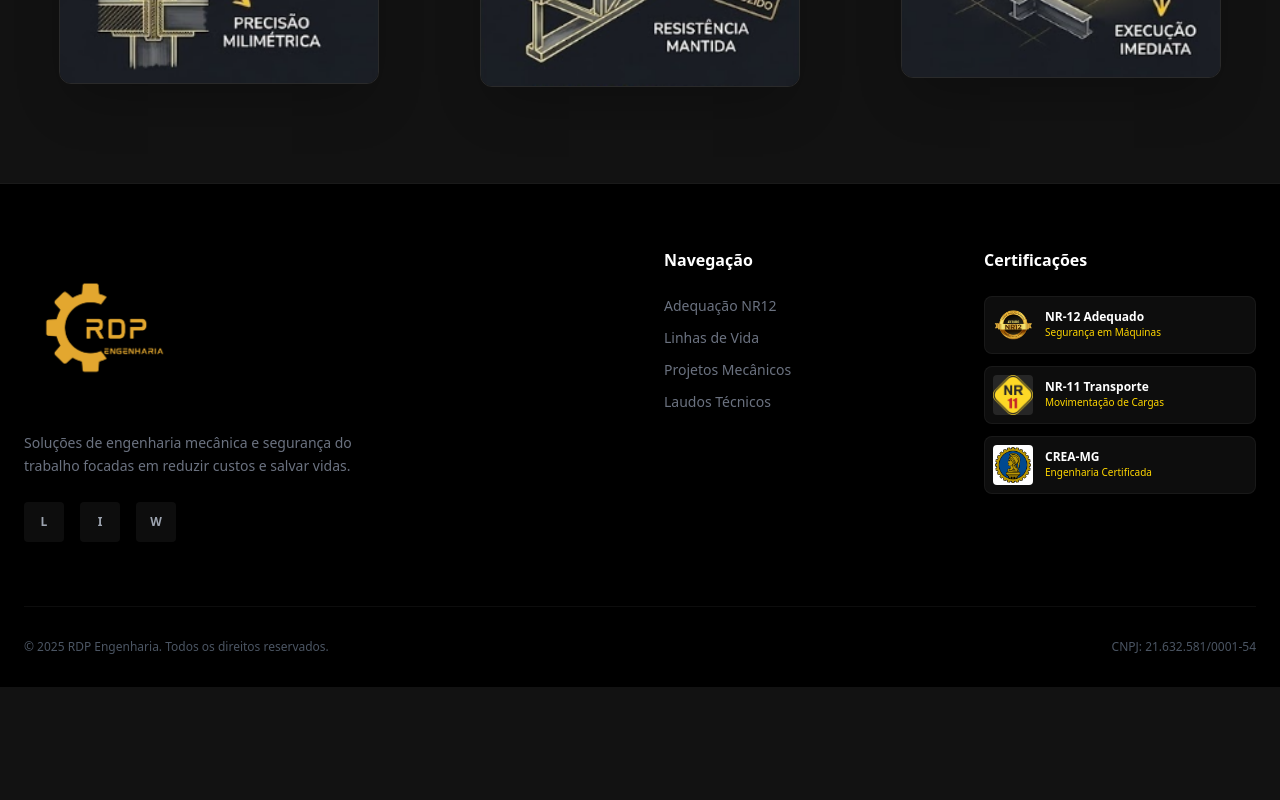
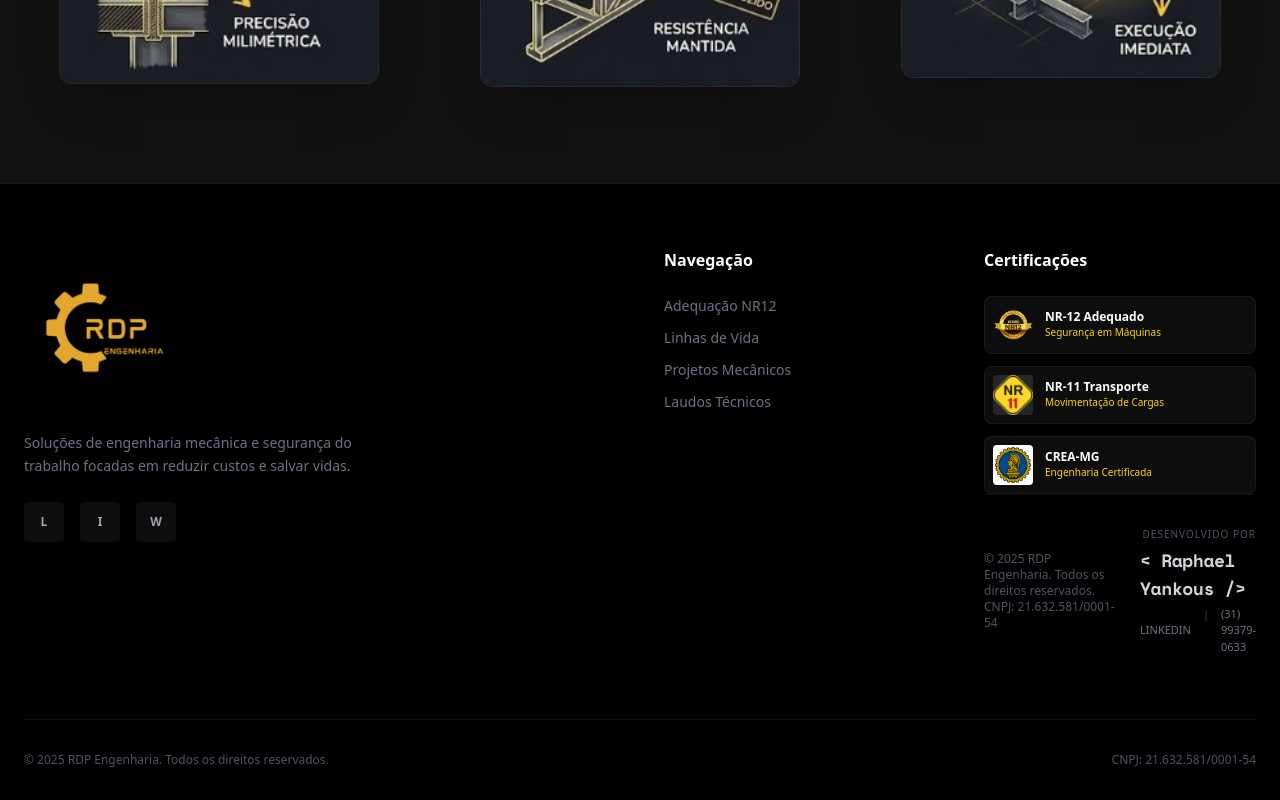
Before and after one commit to RaphaelYankous/site-rdp-engenharia, a React (Vite) app: page / in a window 1280 px wide. Shown: the part 4400-5200 px from the top of the page. Before the commit the page ends 5087 px from the top, so only its background shows below. Built offline with nearby package versions, Linux system fonts and the light colour scheme.

Commit message:
assinarura

```diff
--- a/index.html
+++ b/index.html
@@ -5,7 +5,9 @@
     <link rel="icon" href="/image_a07a1a.png" />
     <meta name="description" content="Especialistas em adequação NR12, Linhas de Vida e Projetos Mecânicos. Soluções de engenharia focadas em segurança e redução de custos. Atendemos todo o Brasil." />
     <title>RDP Engenharia</title>
-  </head>
+<link rel="preconnect" href="https://fonts.googleapis.com">
+<link rel="preconnect" href="https://fonts.gstatic.com" crossorigin>
+<link href="https://fonts.googleapis.com/css2?family=Space+Mono:ital,wght@0,400;0,700;1,400&family=Montserrat:wght@400;700&display=swap" rel="stylesheet">  </head>
   <body>
     <div id="root"></div>
     <script type="module" src="/src/main.jsx"></script>
--- a/src/App.jsx
+++ b/src/App.jsx
@@ -540,10 +540,56 @@ function App() {
                         <p className="text-[10px] text-engine-primary">Engenharia Certificada</p>
                     </div>
                 </div>
+              </div>
+              {/* --- BARRA INFERIOR DO RODAPÉ (ATUALIZADA) --- */}
+          <div className="border-t border-white/5 pt-8 flex flex-col md:flex-row justify-between items-end md:items-center gap-6">
 
+            {/* Copyright da Empresa (Esquerda) */}
+            <div className="text-xs text-gray-600 w-full md:w-auto text-center md:text-left">
+              <p>© 2025 RDP Engenharia. Todos os direitos reservados.</p>
+              <p>CNPJ: 21.632.581/0001-54</p>
+            </div>
+
+            {/* SUA ASSINATURA TECH (Direita) */}
+            <div className="flex flex-col items-center md:items-end">
+              <span className="text-[10px] uppercase tracking-widest text-gray-600 mb-1">
+                Desenvolvido por
+              </span>
+
+              {/* Nome com Fonte Tech */}
+              <a
+                href="https://www.linkedin.com/in/raphael-yankous-machado-clemente-7bb750191/"
+                target="_blank"
+                rel="noopener noreferrer"
+                className="text-lg text-gray-300 hover:text-engine-primary transition-colors font-bold tracking-tight"
+                style={{ fontFamily: '"Space Mono", monospace' }}
+              >
+                {`< Raphael Yankous />`}
+              </a>
+
+              {/* Links de Contato */}
+              <div className="flex gap-3 text-[11px] text-gray-500 mt-1 font-medium">
+                <a
+                  href="https://www.linkedin.com/in/raphael-yankous-machado-clemente-7bb750191/"
+                  target="_blank"
+                  rel="noopener noreferrer"
+                  className="hover:text-white transition-colors flex items-center gap-1"
+                >
+                  LINKEDIN
+                </a>
+                <span className="text-gray-700">|</span>
+                <a
+                  href="https://wa.me/5531993790633"
+                  target="_blank"
+                  rel="noopener noreferrer"
+                  className="hover:text-white transition-colors flex items-center gap-1"
+                >
+                  (31) 99379-0633
+                </a>
               </div>
             </div>
-
+          </div>
+            </div>
           </div>
           <div className="border-t border-white/5 pt-8 flex flex-col md:flex-row justify-between items-center gap-4 text-xs text-gray-600">
             <p>© 2025 RDP Engenharia. Todos os direitos reservados.</p>
```
